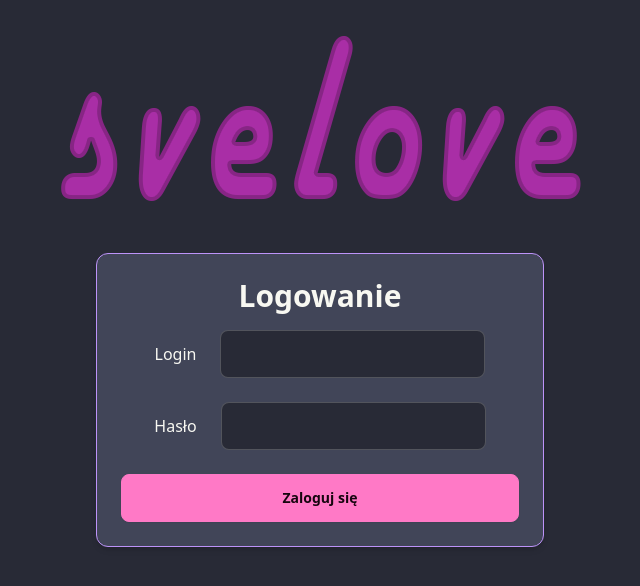
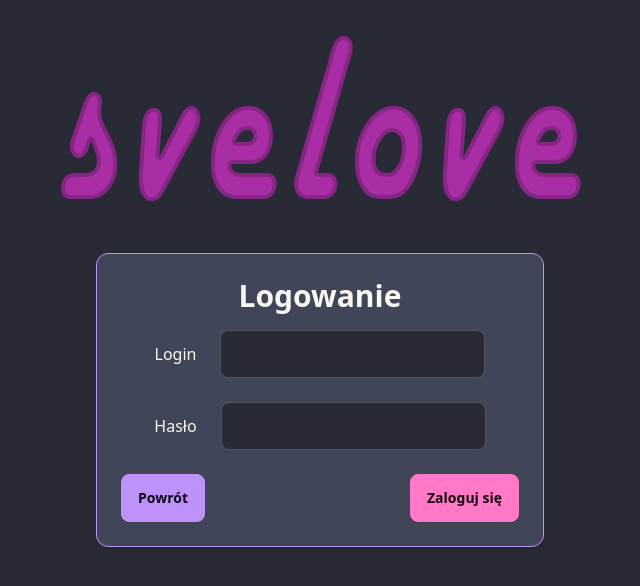
Before and after one commit to KacperDega/svelove-frontend, a React (Create React App) app: page /login in a window 1280 px wide. Shown: the top 586 px of the page, without its empty margins (320-960 px from the left). Built offline with nearby package versions, Linux system fonts and the light colour scheme.

Commit message:
feat: add loading and success animations to login and register

```diff
--- a/src/pages/Login.tsx
+++ b/src/pages/Login.tsx
@@ -10,6 +10,8 @@ const Login = () => {
   const [password, setPassword] = useState("");
   const [error, setError] = useState<string | null>(null);
   const [showAlert, setShowAlert] = useState(false);
+  const [submitting, setSubmitting] = useState(false);
+  const [success, setSuccess] = useState(false);
 
   const handleSubmit = async (e: React.FormEvent) => {
     e.preventDefault();
@@ -22,20 +24,27 @@ const Login = () => {
     }
 
     try {
+      setSubmitting(true);
+      setError(null);
+
       const response = await login(loginValue, password);
-      // console.log("Zalogowano, otrzymany token:", response.token);
-      console.log("Zalogowano.");
+      console.log("Zalogowano, otrzymany token:", response.token);
+      // console.log("Zalogowano.");
       localStorage.setItem("jwt", response.token);
 
-      setError(null);
+      setSubmitting(false);
+      setSuccess(true);
 
-      navigate("/dashboard");
+      setTimeout(() => {
+        navigate("/dashboard");
+      }, 2000);
     } catch (err: any) {
       const message =
         err.message === "Unauthorized"
           ? "Niepoprawny login lub hasło"
           : `Error: ${err.message || "Błąd logowania"}`;
       setError(message);
+      setSubmitting(false);
     }
   };
 
@@ -89,11 +98,37 @@ const Login = () => {
                 required
               />
             </div>
-            <input
-              type="submit"
-              className="btn btn-primary"
-              value="Zaloguj się"
-            />
+            <div className="flex justify-between space-x-2">
+              <button
+                type="button"
+                className="btn btn-secondary"
+                onClick={() => navigate("/")}
+              >
+                Powrót
+              </button>
+
+              <button
+                type="submit"
+                className={`btn btn-primary
+                  ${submitting || success ? "opacity-65 cursor-not-allowed" : ""}
+                  ${success ? "bg-success border-success hover:bg-success hover:border-success" : ""}
+                `}
+              >
+                {success ? (
+                  <span className="flex items-center gap-2">
+                    <span className="animate-bounce">✅</span>
+                    <span>Zalogowano</span>
+                  </span>
+                ) : submitting ? (
+                  <span className="flex items-center gap-2">
+                    <span className="loading loading-spinner loading-sm"></span>
+                    <span>Logowanie...</span>
+                  </span>
+                ) : (
+                  "Zaloguj się"
+                )}
+              </button>
+          </div>
           </form>
         </div>
       </div>
--- a/src/pages/Register.tsx
+++ b/src/pages/Register.tsx
@@ -12,6 +12,10 @@ import { getCities, CityDTO } from "../api/cities";
 const Register = () => {
   const navigate = useNavigate();
   const [step, setStep] = useState(1);
+
+  const [submitting, setSubmitting] = useState(false);
+  const [success, setSuccess] = useState(false);
+
 
   const [hobbies, setHobbies] = useState<HobbyDTO[]>([]);
   const [cities, setCities] = useState<CityDTO[]>([]);
@@ -117,6 +121,9 @@ const Register = () => {
     }
 
     try {
+      setSubmitting(true);
+      setError(null);
+
       const payload = {
         username: formData.username,
         login: formData.login,
@@ -138,9 +145,16 @@ const Register = () => {
 
       const response = await login(formData.login, formData.password);
       localStorage.setItem("jwt", response.token);
-      navigate("/dashboard");
+
+      setSubmitting(false);
+      setSuccess(true);
+
+      setTimeout(() => {
+        navigate("/dashboard");
+      }, 2000);
     } catch (err: any) {
       setError(`Error: ${err.message || "Błąd rejestracji"}`);
+      setSubmitting(false);
     }
   };
 
@@ -353,11 +367,28 @@ const Register = () => {
                   >
                     Powrót
                   </button>
-                  <input
+
+                  <button
                     type="submit"
-                    className="btn btn-primary"
-                    value="Zarejestruj się"
-                  />
+                    className={`btn btn-primary
+                      ${submitting || success ? "opacity-65 cursor-not-allowed" : ""}
+                      ${success ? "bg-success border-success hover:bg-success hover:border-success" : ""}
+                    `}
+                  >
+                    {success ? (
+                      <span className="flex items-center gap-2">
+                        <span className="animate-bounce">✅</span>
+                        <span>Zarejestrowano</span>
+                      </span>
+                    ) : submitting ? (
+                      <span className="flex items-center gap-2">
+                        <span className="loading loading-spinner loading-sm"></span>
+                        <span>Rejestracja...</span>
+                      </span>
+                    ) : (
+                      "Zarejestruj się"
+                    )}
+                  </button>
                 </div>
               </>
             )}
```
